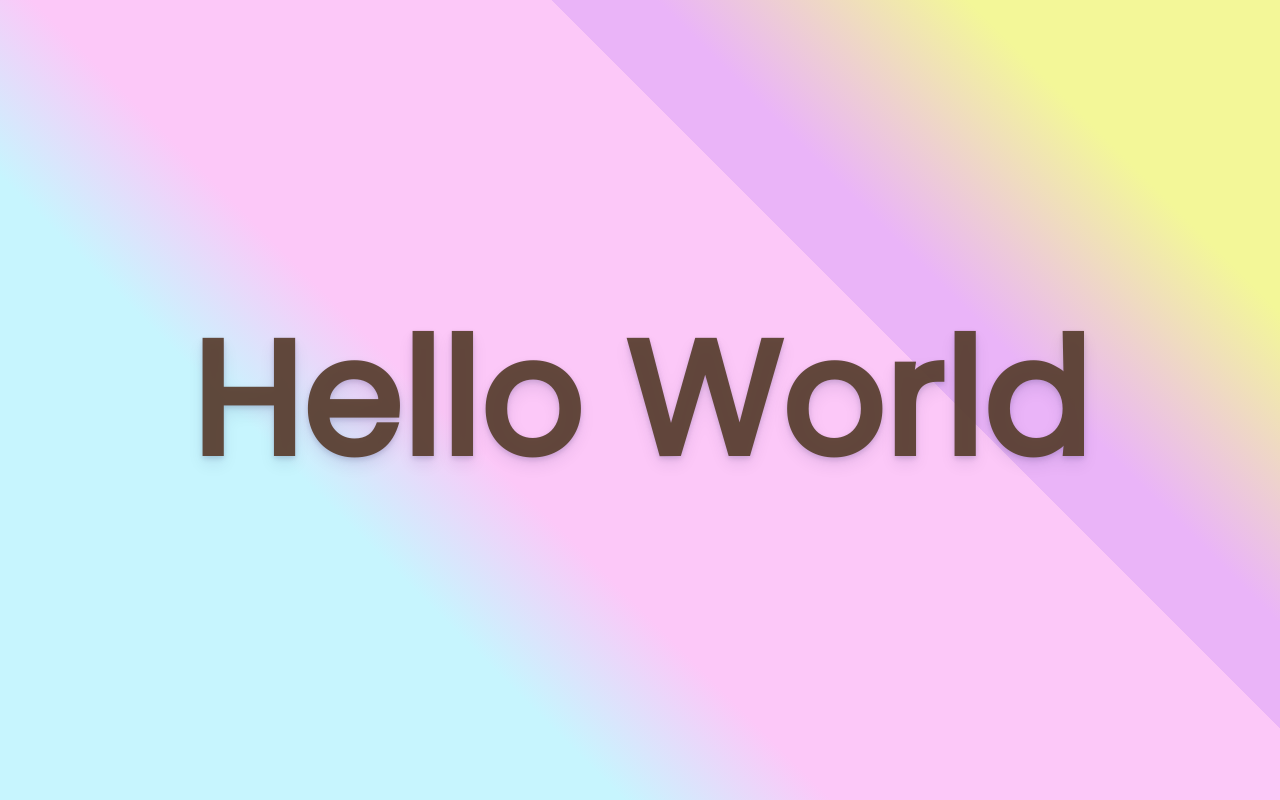
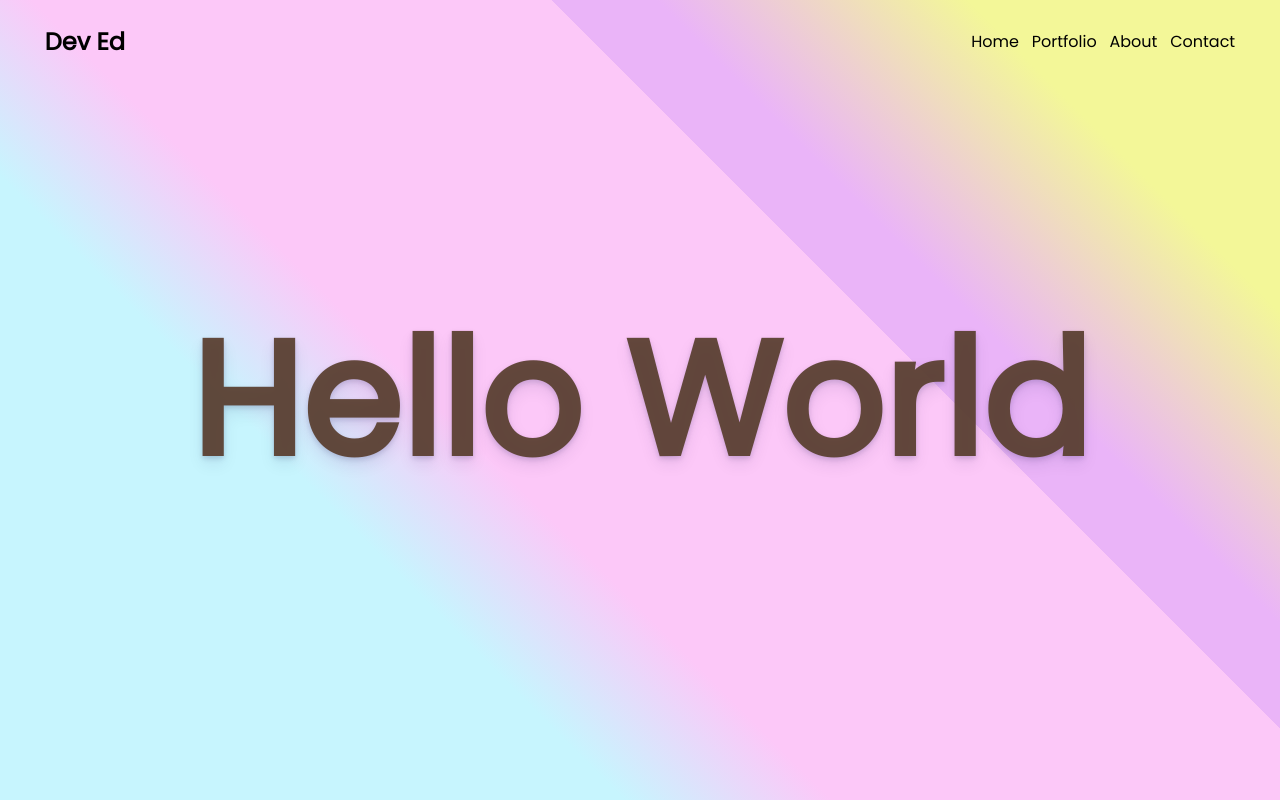
Before and after one commit to EdwardBCoding/Portfolio, a plain HTML site: page index.html in a window 1280 px wide. Shown: the top 800 px of the page. Drawn offline with Linux system fonts and the light colour scheme.

Commit message:
started nav bar

```diff
--- a/index.html
+++ b/index.html
@@ -10,6 +10,16 @@
     <link rel="stylesheet" href="style.css">
 </head>
 <body>
+    <header>
+        <h2>Dev Ed</h2>
+        <ul>
+            <button class="menu-btn">img</button>
+            <li>Home</li>
+            <li>Portfolio</li>
+            <li>About</li>
+            <li>Contact</li>
+        </ul>
+    </header>
     <section class="sec1">
         <h1>Hello World</h1>
     </section>
--- a/style.css
+++ b/style.css
@@ -16,6 +16,27 @@
 body{
     background-color: var(--primary-color);
     font-family: var(--primary-font);
+}
+
+header{
+    position: absolute;
+    width: 100%;
+    display: flex;
+    flex-direction: row;
+    justify-content: space-between;
+    padding: 3vh 3.5vw;
+    align-items: center;
+}
+
+ul{
+    display: flex;
+    flex-direction: row;
+    list-style: none;
+    gap: 1vw;
+}
+
+.menu-btn{
+    display: none;
 }
 
 h1{
```
